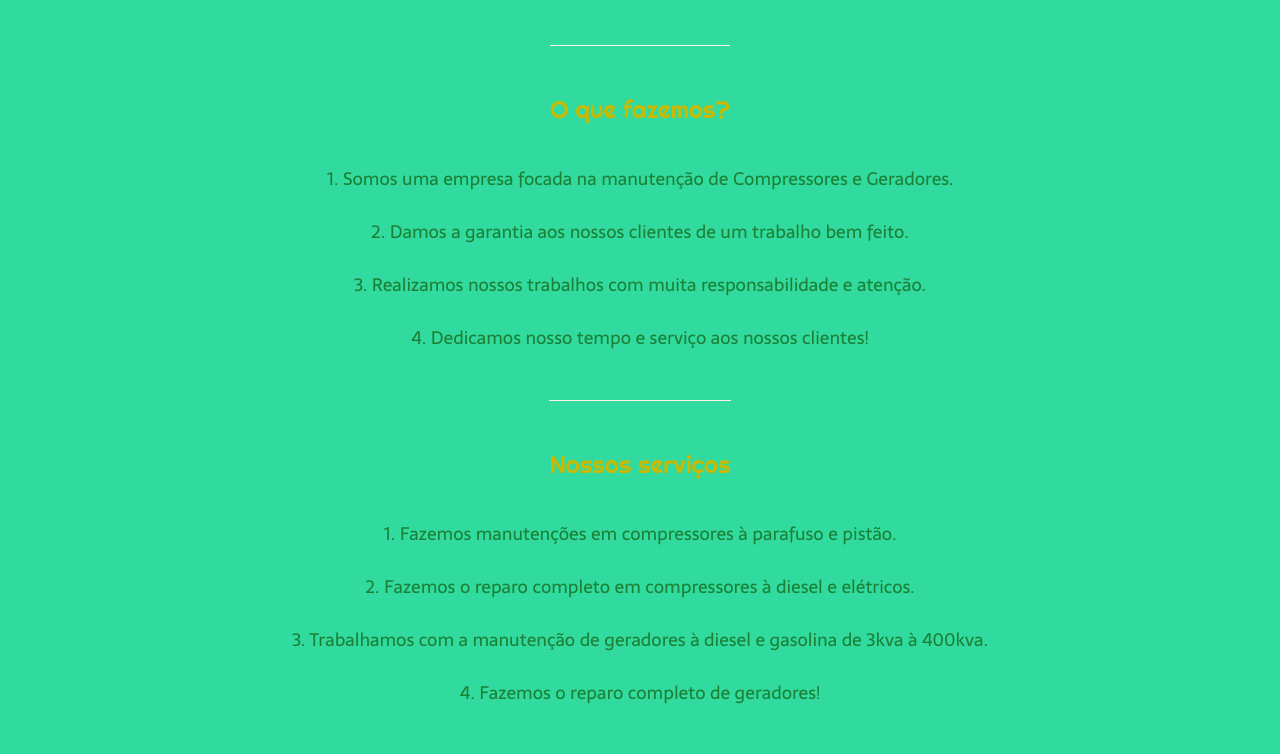
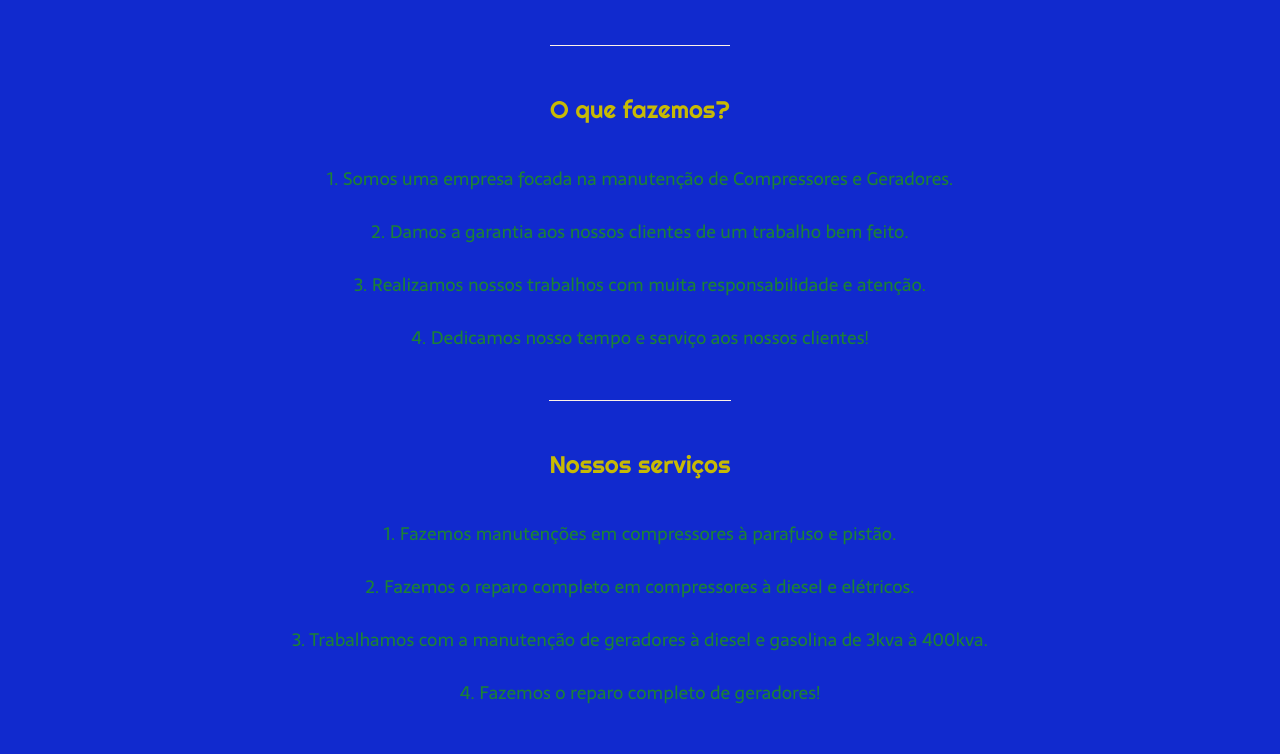
Before and after one commit to MariaClaraRVN/LM_MANUTENCOES, a plain HTML site: page index.html in a window 1280 px wide. Shown: the part 293-1047 px from the top of the page. Drawn offline with Linux system fonts and the light colour scheme.

Commit message:
mudando a cor para teste

```diff
--- a/src/css/css.css
+++ b/src/css/css.css
@@ -9,7 +9,7 @@
 
 body{
     font-size: 100%;
-    background-color: rgb(49, 218, 159);
+    background-color: rgb(17, 42, 206);
 }
 
 .cabecalho {
```
